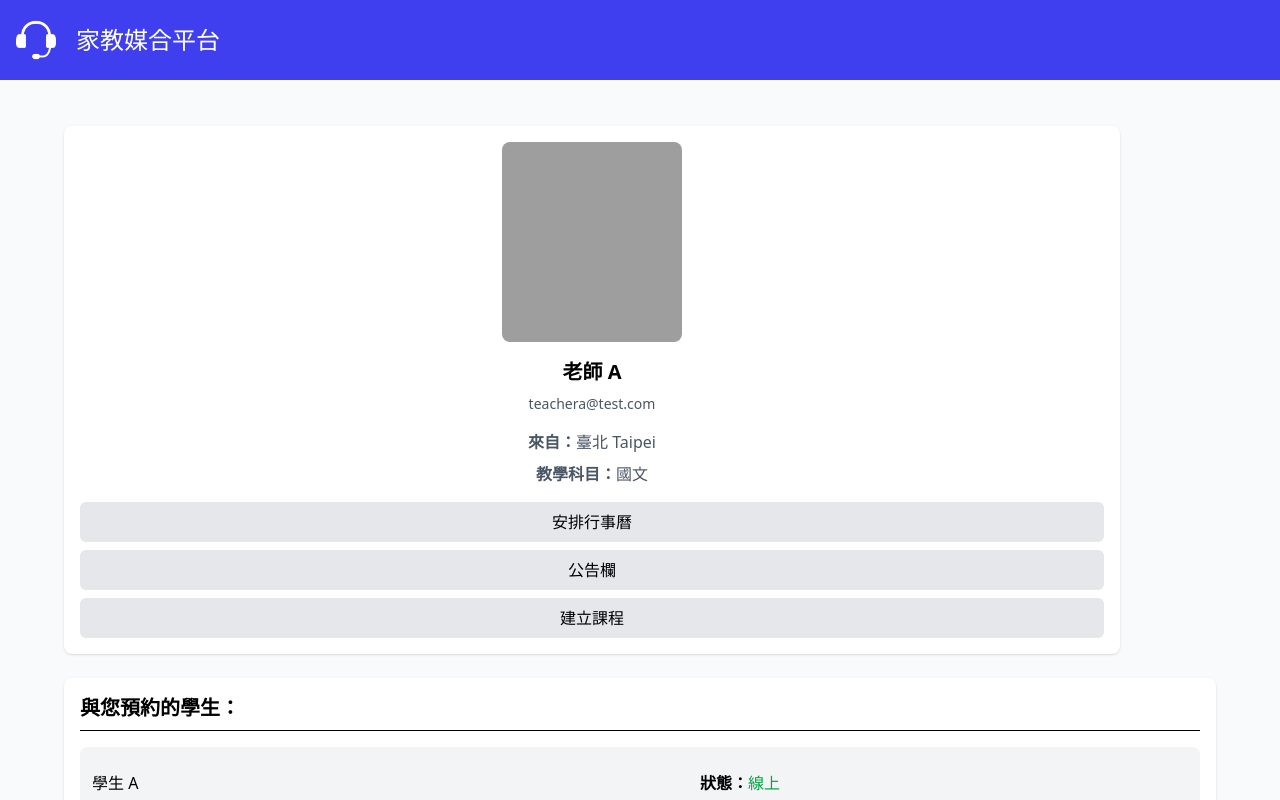
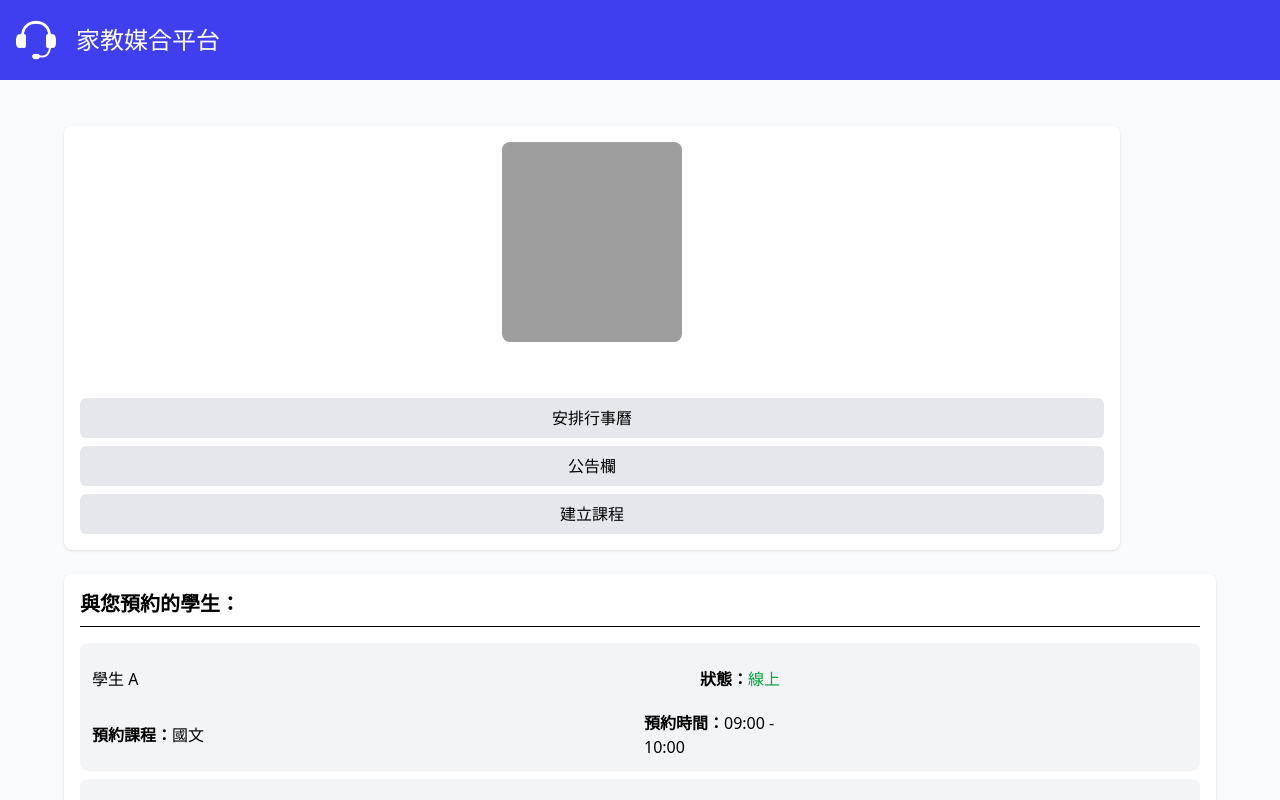
Before and after one commit to TobyWuNumOne/tutor-matching-platform, a Vue app in the folder frontend/: page /teacherdashboard in a window 1280 px wide. Shown: the top 800 px of the page. Built offline with nearby package versions, Linux system fonts and the light colour scheme; grey boxes are pictures that could not be loaded.

Commit message:
feat(TeacherDashboard): 更新教師資料取得邏輯，從 localStorage 讀取使用者資訊，移除不必要的欄位

```diff
--- a/frontend/src/pages/TeacherDashboard.vue
+++ b/frontend/src/pages/TeacherDashboard.vue
@@ -6,11 +6,16 @@ import Footer from "../components/Footer.vue";
 import { useRouter } from "vue-router";
 const router = useRouter();
 
+// 取得登入老師資料
+let userInfo = {};
+try {
+    userInfo = JSON.parse(localStorage.getItem("user_info")) || {};
+} catch (e) {
+    userInfo = {};
+}
 const teachers = reactive({
-    name: "老師 A",
-    email: "teachera@test.com",
-    country: "臺北 Taipei",
-    course: "國文",
+    name: userInfo.name || "",
+    email: userInfo.account || "",
 });
 
 // 編輯狀態
@@ -20,16 +25,12 @@ const editingProfile = ref(false);
 const tempTeacher = reactive({
     name: "",
     email: "",
-    country: "",
-    course: "",
 });
 
 // 編輯個人資料按鈕事件
 function startEditProfile() {
     tempTeacher.name = teachers.name;
     tempTeacher.email = teachers.email;
-    tempTeacher.country = teachers.country;
-    tempTeacher.course = teachers.course;
     editingProfile.value = true;
 }
 
@@ -37,8 +38,6 @@ function startEditProfile() {
 function saveProfile() {
     teachers.name = tempTeacher.name;
     teachers.email = tempTeacher.email;
-    teachers.country = tempTeacher.country;
-    teachers.course = tempTeacher.course;
     editingProfile.value = false;
 }
 
@@ -311,14 +310,6 @@ function openBulletin() {
                     </p>
                     <p class="text-sm text-gray-600 mb-4">
                         {{ teachers.email }}
-                    </p>
-                    <p class="text-gray-600 mb-2">
-                        <span class="font-bold">來自：</span
-                        >{{ teachers.country }}
-                    </p>
-                    <p class="text-gray-600">
-                        <span class="font-bold">教學科目：</span
-                        >{{ teachers.course }}
                     </p>
 
                     <!-- 按鈕區 -->
```
